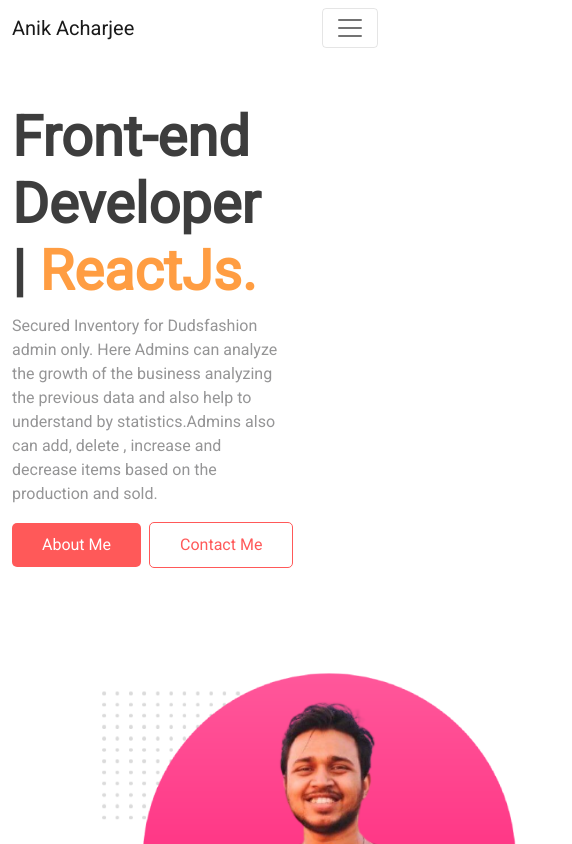
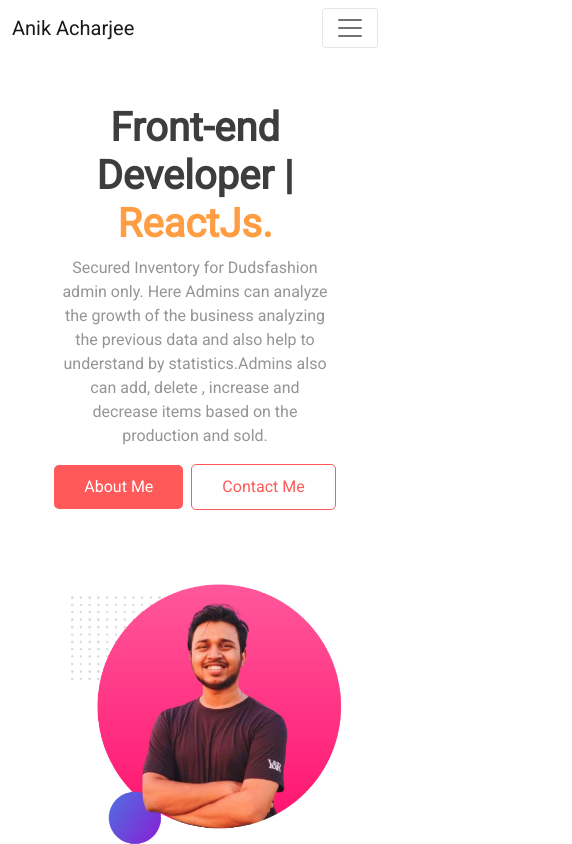
Before and after one commit to Anik-the-dev/anik_dev_portfolio, a React (Create React App) app: page / in a window 390 px wide. Shown: the top 844 px of the page, 572 px wide, since content can reach past the window. Built offline with nearby package versions, Linux system fonts and the light colour scheme.

Commit message:
banner mobile responsive done

```diff
--- a/src/Pages/MyHome/Banner.js
+++ b/src/Pages/MyHome/Banner.js
@@ -6,18 +6,18 @@ const Banner = () => {
     return (
         <div className='banner top-banner'>
             <div className='container'>
-                <div className='d-block d-md-flex align-items-center justify-content-center '>
-                    <div className='banner-content text-start pt-5'>
-                        <div className='banner-text w-75'>
-                            <h1 className='custom-font-weight-600' style={{ color: '#3d3d3d', fontSize: '3.5rem' }}>Front-end Developer | <span className='custom-secondary-color'>ReactJs.</span></h1>
-                            <p className='fs-6 ' style={{ color: '#959596', fontSize: '3.5rem' }}>Secured Inventory for Dudsfashion admin only. Here Admins can analyze the growth of the business analyzing the previous data and also help to understand by statistics.Admins also can add, delete , increase and decrease items based on the production and sold.</p>
+                <div className='d-block d-md-flex align-items-center justify-content-center'>
+                    <div className='banner-content text-center text-md-start pt-5 custom-mobile-banner'>
+                        <div className='banner-text w-75 custom-banner-text'>
+                            <h1 className='custom-font-weight-600' style={{ color: '#3d3d3d'}}>Front-end Developer | <span className='custom-secondary-color'>ReactJs.</span></h1>
+                            <p className='fs-6 ' style={{ color: '#959596' }}>Secured Inventory for Dudsfashion admin only. Here Admins can analyze the growth of the business analyzing the previous data and also help to understand by statistics.Admins also can add, delete , increase and decrease items based on the production and sold.</p>
                         </div>
                         <div className='banner-btn my-3 d-md-flex align-items-center justify-content-start '>
                             <Link className='btn custom-btn me-2 ' to='/about'>About Me</Link>
                             <Link className='btn custom-btn custom-btn-outline' to='/contact'>Contact Me</Link>
                         </div>
                     </div>
-                    <div className=''>
+                    <div className='custom-mobile-image'>
                         <img src={anik} className='custom-image-size' alt='Anik'/>
                     </div>
                 </div>
--- a/src/css/style.css
+++ b/src/css/style.css
@@ -19,6 +19,10 @@ body {
     font-family: 'Poppins', sans-serif;
     font-family: 'Readex Pro', sans-serif;
     font-family: 'Roboto'
+}
+
+h1{
+    font-size: 3.5rem;
 }
 
 
@@ -69,3 +73,24 @@ body {
     width: 35rem;
 
 }
+
+@media only screen and (max-width: 600px) {
+    h1{
+        font-size: 2.5rem;
+    }
+
+    .custom-mobile-banner, .custom-banner-text{
+        width: 100%;
+        margin: 0 auto;
+    }
+
+    .custom-mobile-image{
+        margin: 0 auto;
+    }
+
+    .custom-image-size{
+        width: 100%;
+
+    }
+
+  }
```
